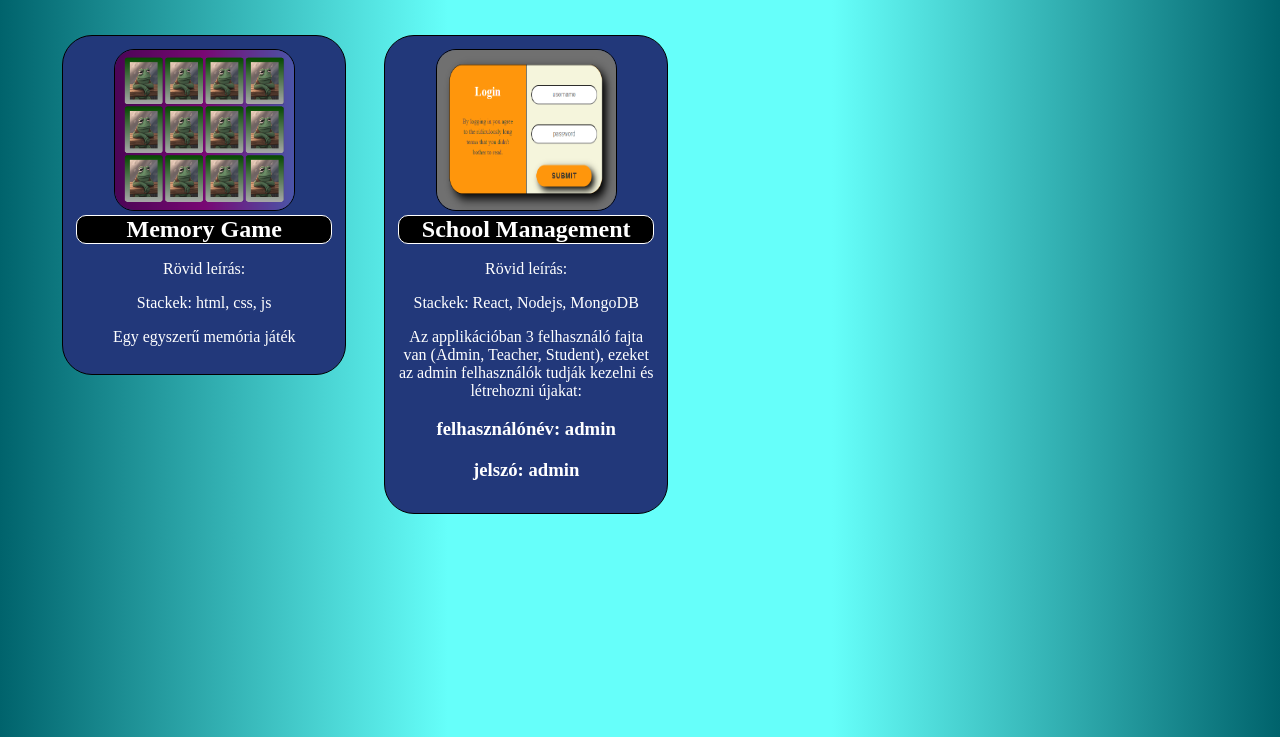
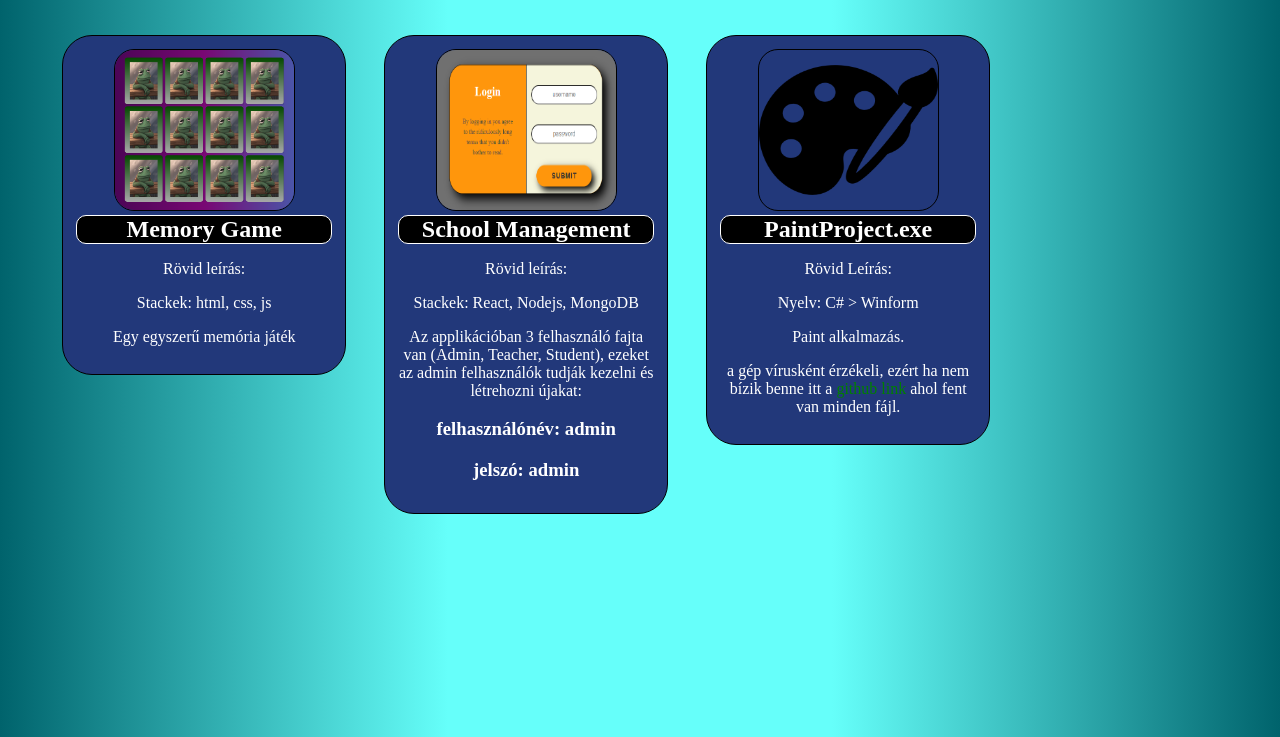
Before and after one commit to Sterbike/Hall, a plain HTML site: page index.html in a window 1280 px wide. Shown: the part 63-800 px from the top of the page. Drawn offline with Linux system fonts and the light colour scheme.

Commit message:
Add files via upload

```diff
--- a/index.html
+++ b/index.html
@@ -29,6 +29,17 @@
                 <h3>felhasználónév: admin </h3>
                 <h3>jelszó: admin</h3>
         </div>
+        <div class="project">
+            <img src="./img/paint-board-and-brush.ico" alt="">
+
+            <a href="https://drive.google.com/uc?export=download&id=1LVNHaATwOBfy24KYkBNzR1PYH_eR--gB" target="_blank">
+                <h2>PaintProject.exe</h2>
+            </a>
+            <p>Rövid Leírás:</p>
+            <p>Nyelv: C# > Winform</p>
+            <p>Paint alkalmazás.</p>
+            <p>a gép vírusként érzékeli, ezért ha nem bízik benne itt a <a id="githublink" target="_blank" href="https://github.com/Sterbike/PainProject">github link</a> ahol fent van minden fájl.</p>
+        </div>
     </div>
 </body>
 </html>
--- a/style.css
+++ b/style.css
@@ -48,7 +48,7 @@ h1{
     text-decoration: none;
 }
 
-.project-container a h2 {
+.project-container  h2 {
     border: 1px solid white;
     border-radius: 10px;
     background-color: black;
@@ -64,6 +64,15 @@ h1{
     background-color: white;
     border: 1px solid black;
     cursor: pointer;
+}
+
+#githublink{
+    color: green;
+}
+
+#download:hover{
+    color: rgb(8, 181, 107);
+    text-decoration: underline;
 }
 
 @media only screen and (max-width: 1080px) {
```
Also changed, not shown: img/paint-board-and-brush.ico (added).
